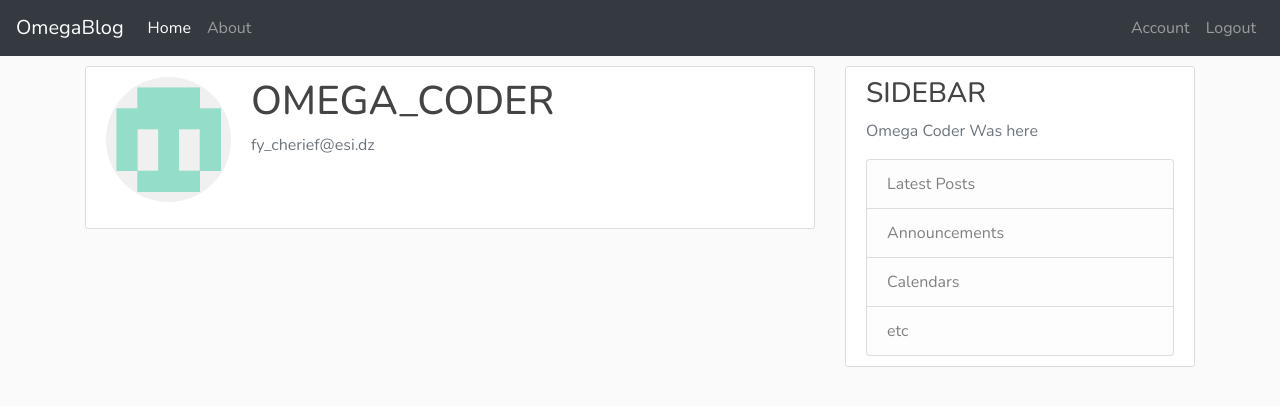
After one commit to omega-coder/simple-flask-blog, a Flask app: page /account in a window 1280 px wide. The commit adds this page. Shown: the top 406 px of the page. Run offline with Flask 2, Linux system fonts and the light colour scheme; a user stored in the database is signed in; some libraries are stand-ins or nearby versions.

Commit message:
Adds Account page

```diff
--- a/flask_blog/routes.py
+++ b/flask_blog/routes.py
@@ -1,8 +1,9 @@
-from flask import render_template, url_for, redirect, flash
+import sqlalchemy
+from flask import render_template, url_for, redirect, flash, request
 from flask_blog.forms import RegistrationForm, LoginForm
-from flask_blog import app
+from flask_blog import app, db, bcrypt
 from flask_blog.models import User, Post
-
+from flask_login import login_user, current_user, logout_user, login_required
 posts = [
     {
         'author': 'omega_coder',
@@ -18,6 +19,7 @@
     }
 ]
 
+
 @app.route("/")
 @app.route("/home")
 def home():
@@ -32,17 +34,48 @@
 
 @app.route('/register', methods=['GET', 'POST'])
 def register():
+    if current_user.is_authenticated:
+        return redirect(url_for('home'))
+
     form = RegistrationForm()
     if form.validate_on_submit():
-        flash("Account created for {}!".format(form.username.data), 'success')
-        return redirect(url_for('home'))
+        hashed_pw = bcrypt.generate_password_hash(form.password.data).decode('utf-8')
+
+        user = User(username=form.username.data,
+                    email=form.email.data,
+                    password=hashed_pw)
+        db.session.add(user)
+        db.session.commit()
+
+        flash("Your account has been created", 'success')
+        return redirect(url_for('login'))
     return render_template('register.html', title='Register', form=form)
 
 
 @app.route('/login', methods=['GET', 'POST'])
 def login():
+    if current_user.is_authenticated:
+        return redirect(url_for('home'))
     form = LoginForm()
     if form.validate_on_submit():
-        flash('Logged in successfully', 'success')
-        return redirect(url_for('home'))
+        user = User.query.filter_by(email=form.email.data).first()
+        if user and bcrypt.check_password_hash(user.password, form.password.data):
+            login_user(user, remember=form.remember_field.data)
+            next_page = request.args.get('next')
+            flash('Logged in successfully', 'success')
+            return redirect(next_page) if next_page else redirect(url_for('home'))
+        else:
+            flash('Wrong Email/Password combination!', 'danger')
     return render_template('login.html', title='Login Portal', form=form)
+
+
+@app.route('/logout')
+def logout():
+    logout_user()
+    flash('Logged out!', 'info')
+    return redirect(url_for('home'))
+
+@app.route('/account')
+@login_required
+def account():
+    return render_template('account.html', title='Account')
--- /dev/null
+++ b/flask_blog/templates/account.html
@@ -0,0 +1,14 @@
+{% extends 'layout.html' %}
+
+{% block content %}
+    <div class="content-section">
+        <div class="media">
+            <img class="rounded-circle account-img" src="{{ url_for('static', filename=current_user.image_file) }}">
+            <div class="media-body">
+                <h2 class="account-heading">{{ current_user.username }}</h2>
+                <p class="text-secondary">{{ current_user.email }}</p>
+            </div>
+        </div>
+
+    </div>
+{% endblock %}
--- a/flask_blog/templates/layout.html
+++ b/flask_blog/templates/layout.html
@@ -26,7 +26,7 @@
         <div class="collapse navbar-collapse" id="navbarSupportedContent">
             <ul class="navbar-nav mr-auto">
                 <li class="nav-item active">
-                    <a class="nav-link" href="{{url_for('home')}}">Home <span class="sr-only">(current)</span></a>
+                    <a class="nav-link" href="{{ url_for('home') }}">Home <span class="sr-only">(current)</span></a>
                 </li>
                 <li class="nav-item">
                     <a class="nav-link" href="{{ url_for('about') }}">About</a>
@@ -34,12 +34,22 @@
 
             </ul>
             <ul class="navbar-nav">
-                <li class="nav-item">
-                    <a href="/register" class="nav-link">Register</a>
-                </li>
-                <li class="nav-item">
-                    <a href="/login" class="nav-link">Login</a>
-                </li>
+                {% if current_user.is_authenticated %}
+                    <li class="nav-item">
+                        <a href="{{ url_for('account') }}" class="nav-link">Account</a>
+                    </li>
+                    <li class="nav-item">
+                        <a href="{{ url_for('logout') }}" class="nav-link">Logout</a>
+                    </li>
+                {% else %}
+                    <li class="nav-item">
+                        <a href="{{ url_for('register') }}" class="nav-link">Register</a>
+                    </li>
+                    <li class="nav-item">
+                        <a href="{{ url_for('login') }}" class="nav-link">Login</a>
+                    </li>
+                {% endif %}
+
             </ul>
         </div>
     </nav>
```
Also changed, not shown: flask_blog/__init__.py (+8 -0 lines), flask_blog/forms.py (+18 -1 lines), flask_blog/models.py (+9 -3 lines), flask_blog/site.db, flask_blog/static/default.png (added).
